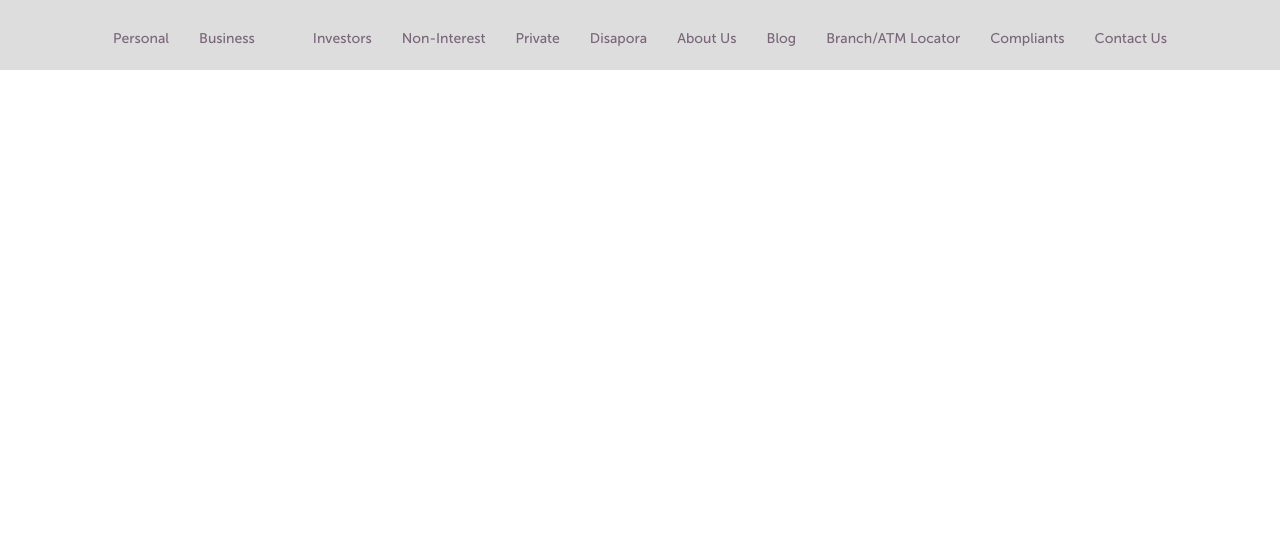
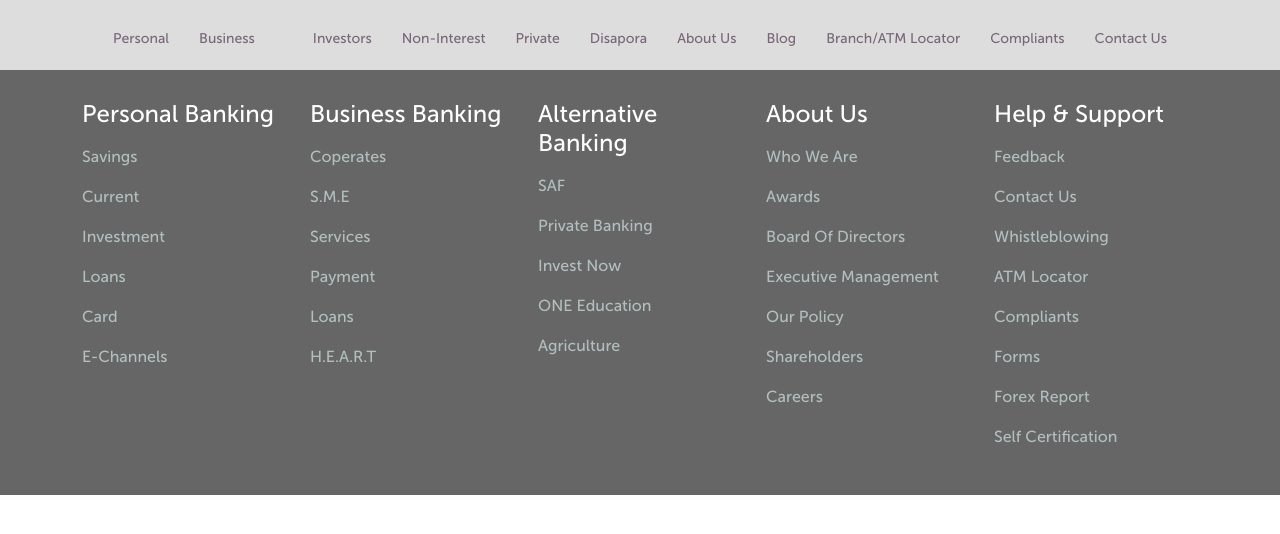
Before and after one commit to Temitope0610/Sterlingbank-clone, a React (Create React App) app: page /personal in a window 1280 px wide. Shown: the top 534 px of the page. Built offline with nearby package versions, Linux system fonts and the light colour scheme.

Commit message:
created the general footer for all the pages, check the app.js for how it will be added to the various pages

```diff
--- a/src/App.css
+++ b/src/App.css
@@ -1,13 +1,16 @@
 
-:root {
+/* :root {
   --pri-color : #D92028;
 }
+
 body{
   font-family: 'Museo Sans' !important;
 }
+
 a{
   text-decoration: none;
-}
+} */
+
 @font-face{
   src: url('./asset/Fonts/MuseoSans_500.otf');
   font-family: 'Museo Sans';
@@ -193,6 +196,23 @@ a:hover{
   color: #fff !important;
 }
 
+footer{
+  width: 100%;
+  background: #666666;
+  padding: 30px 0;
+}
+
+footer  h4{
+  color: #fff;
+}
+
+footer p > a{
+  color: #b1bfbf !important;
+}
+
+footer p > a:hover{
+  color: #fff !important;
+}
 
 
 @media only screen and (max-width: 768px) {
--- a/src/App.js
+++ b/src/App.js
@@ -6,14 +6,17 @@ import './App.css';
 // import '../node_modules/animate.css'
 import Personal from './pages/personal';
 import {BrowserRouter as Router, Switch, Route} from 'react-router-dom';
+import PersonalNavbar from './components/personal-navbar'
+import Footer from './components/footer'
+
 
 function App() {
   return (
     <div>
         <Router>
             <Switch>
-                <Route path ="/" exact ><Home/></Route>
-                <Route path='/personal'><Personal /></Route>
+                <Route path ="/" exact > <Home/></Route>
+                <Route path='/personal'> <PersonalNavbar/> <Personal/> <Footer/></Route>
             </Switch>
         </Router>
     </div>
--- /dev/null
+++ b/src/components/footer.jsx
@@ -0,0 +1,67 @@
+import React from 'react'
+import {Link} from 'react-router-dom'
+
+let Footer = () => {
+  return(
+    <footer>
+      <div className="container">
+        <div className="row">
+
+          <div className="col-lg">
+            <h4 className="mb-3">Personal Banking</h4>
+            <p><Link to="#">Savings</Link></p>
+            <p><Link to="#">Current</Link></p>
+            <p><Link to="#">Investment</Link></p>
+            <p><Link to="#">Loans</Link></p>
+            <p><Link to="#">Card</Link></p>
+            <p><Link to="#">E-Channels</Link></p>
+          </div>
+
+          <div className="col-lg">
+            <h4 className="mb-3">Business Banking</h4>
+            <p><Link to="#">Coperates</Link></p>
+            <p><Link to="#">S.M.E</Link></p>
+            <p><Link to="#">Services</Link></p>
+            <p><Link to="#">Payment</Link></p>
+            <p><Link to="#">Loans</Link></p>
+            <p><Link to="#">H.E.A.R.T</Link></p>
+          </div>
+
+          <div className="col-lg">
+            <h4 className="mb-3">Alternative Banking</h4>
+            <p><Link to="#">SAF</Link></p>
+            <p><Link to="#">Private Banking</Link></p>
+            <p><Link to="#">Invest Now</Link></p>
+            <p><Link to="#">ONE Education</Link></p>
+            <p><Link to="#">Agriculture</Link></p>
+          </div>
+
+          <div className="col-lg">
+            <h4 className="mb-3">About Us</h4>
+            <p><Link to="#">Who We Are</Link></p>
+            <p><Link to="#">Awards</Link></p>
+            <p><Link to="#">Board Of Directors</Link></p>
+            <p><Link to="#">Executive Management</Link></p>
+            <p><Link to="#">Our Policy</Link></p>
+            <p><Link to="#">Shareholders</Link></p>
+            <p><Link to="#">Careers</Link></p>
+          </div>
+
+          <div className="col-lg">
+            <h4 className="mb-3">Help & Support</h4>
+            <p><Link to="#">Feedback</Link></p>
+            <p><Link to="#">Contact Us</Link></p>
+            <p><Link to="#">Whistleblowing</Link></p>
+            <p><Link to="#">ATM Locator</Link></p>
+            <p><Link to="#">Compliants</Link></p>
+            <p><Link to="#">Forms</Link></p>
+            <p><Link to="#">Forex Report</Link></p>
+            <p><Link to="#">Self Certification</Link></p>
+          </div>
+        </div>
+      </div>
+    </footer>
+  )
+}
+
+export default Footer;
--- a/src/components/home-herobox.jsx
+++ b/src/components/home-herobox.jsx
@@ -40,6 +40,7 @@ class Herobox extends React.Component{
                         </a>
                     </div>
                 </div>
+
             </div>
         )
     }
--- a/src/pages/personal.jsx
+++ b/src/pages/personal.jsx
@@ -1,13 +1,10 @@
 import React from 'react'
-
-import PersonalNavbar from '../components/personal-navbar';
 
 
 class Personal extends React.Component{
     render(){
         return(
             <div>
-             <PersonalNavbar />
 
             </div>
         )
```
Also changed, not shown: src/pages/home.jsx (line endings or trailing spaces).
